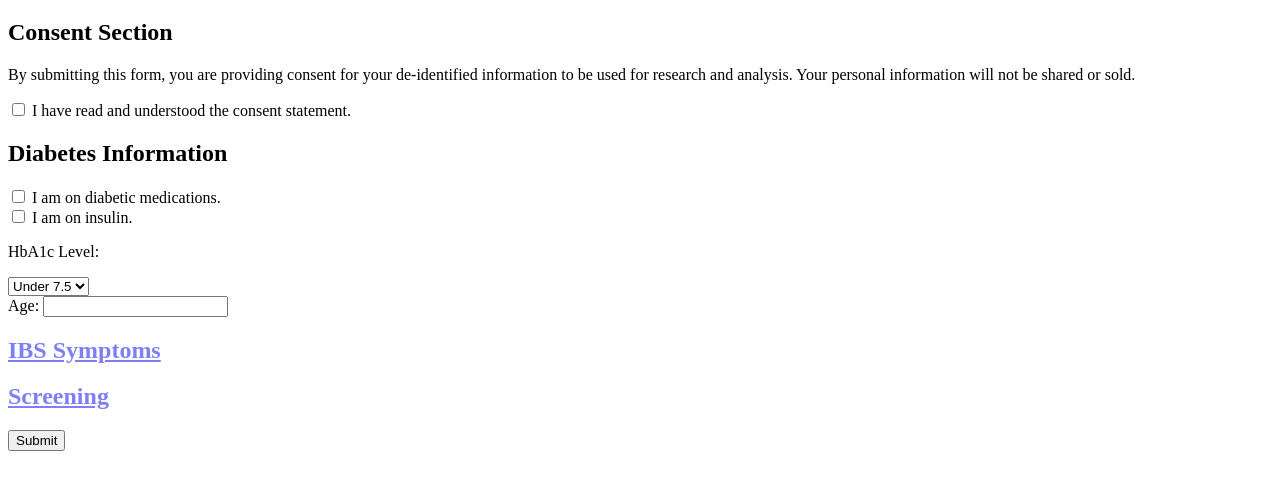
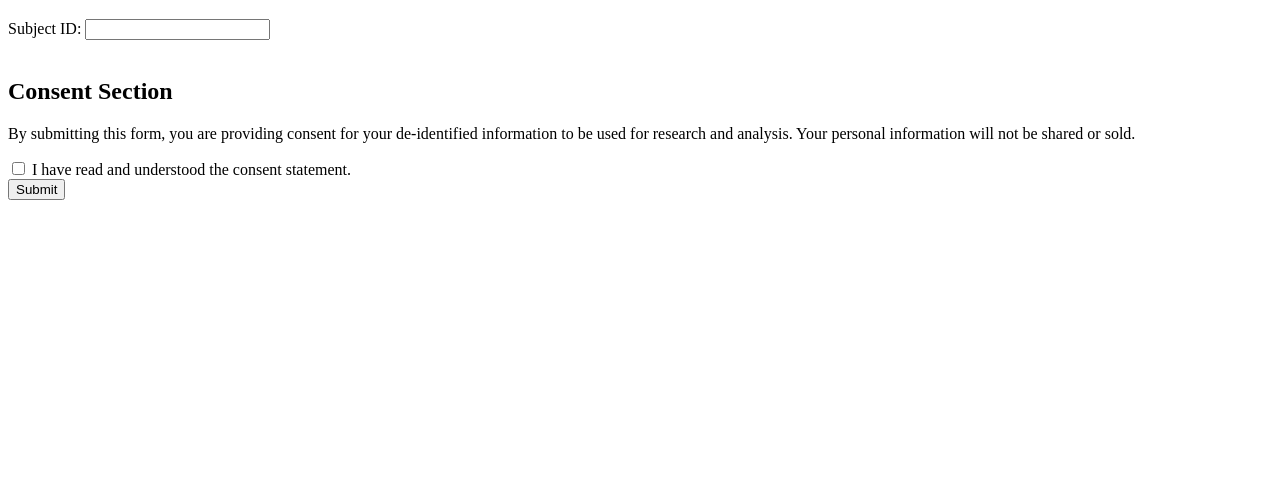
Before and after one commit to DormantOne/patientquestionaire, a plain HTML site: page index.html in a window 1280 px wide. Shown: the part 61-550 px from the top of the page. Drawn offline with Linux system fonts and the light colour scheme.

Commit message:
Update index.html

```diff
--- a/index.html
+++ b/index.html
@@ -32,10 +32,31 @@
                 document.getElementById('screeningSection').classList.add('disabled-section');
             }
         }
+
+        function getParameterByName(name, url = window.location.href) {
+            name = name.replace(/[\[\]]/g, '\\$&');
+            var regex = new RegExp('[?&]' + name + '(=([^&#]*)|&|#|$)'),
+                results = regex.exec(url);
+            if (!results) return null;
+            if (!results[2]) return '';
+            return decodeURIComponent(results[2].replace(/\+/g, ' '));
+        }
+
+        document.addEventListener("DOMContentLoaded", function() {
+            var subjectNumber = getParameterByName('subject');
+            if (subjectNumber) {
+                document.getElementById('subjectNumber').value = subjectNumber; // Assuming you have an input or display element with the ID 'subjectNumber'
+            }
+        });
     </script>
 </head>
 <body>
     <h1>GI and Diabetes Patient Questions</h1>
+
+    <!-- Display the Subject ID -->
+    <label for="subjectNumber">Subject ID:</label>
+    <input type="text" id="subjectNumber" readonly>
+    <br><br>
 
     <!-- Consent Section -->
     <section>
@@ -46,65 +67,7 @@
         </label>
     </section>
 
-    <!-- Diabetes Section -->
-    <section>
-        <h2>Diabetes Information</h2>
-        <label for="diabeticMedication">
-            <input type="checkbox" id="diabeticMedication" onclick="checkRequirements()"> I am on diabetic medications.
-        </label>
-        <br>
-        <label for="insulin">
-            <input type="checkbox" id="insulin" onclick="checkRequirements()"> I am on insulin.
-        </label>
-        <br>
-        <p>HbA1c Level:</p>
-        <select id="hgba1c">
-            <option value="under7.5">Under 7.5</option>
-            <option value="7.5to8">7.5 to 8</option>
-            <option value="8to8.5">8 to 8.5</option>
-            <option value="8.5to9">8.5 to 9</option>
-            <option value="over9">Over 9</option>
-        </select>
-        <br>
-        <label for="age">Age:</label>
-        <input type="number" id="age" name="age" onchange="checkRequirements()">
-    </section>
-
-    <!-- IBS Section -->
-    <section id="ibsSection" class="disabled-section">
-        <h2><a href="#" onclick="toggleVisibility('ibsQuestions')">IBS Symptoms</a></h2>
-        <div id="ibsQuestions" class="hidden">
-            <label for="ibsQuestion1">
-                <input type="checkbox" id="ibsQuestion1"> IBS Question 1.
-            </label>
-            <br>
-            <label for="ibsQuestion2">
-                <input type="checkbox" id="ibsQuestion2"> IBS Question 2.
-            </label>
-            <br>
-            <label for="ibsQuestion3">
-                <input type="checkbox" id="ibsQuestion3"> IBS Question 3.
-            </label>
-        </div>
-    </section>
-
-    <!-- Screening Section -->
-    <section id="screeningSection" class="disabled-section">
-        <h2><a href="#" onclick="toggleVisibility('screeningQuestions')">Screening</a></h2>
-        <div id="screeningQuestions" class="hidden">
-            <label for="screeningQuestion1">
-                <input type="checkbox" id="screeningQuestion1"> Colon screening Question 1.
-            </label>
-            <br>
-            <label for="screeningQuestion2">
-                <input type="checkbox" id="screeningQuestion2"> Colon screening Question 2.
-            </label>
-            <br>
-            <label for="screeningQuestion3">
-                <input type="checkbox" id="screeningQuestion3"> Colon screening Question 3.
-            </label>
-        </div>
-    </section>
+    <!-- ... [rest of the form remains unchanged] -->
 
     <!-- Submit Button -->
     <button type="submit">Submit</button>
```
